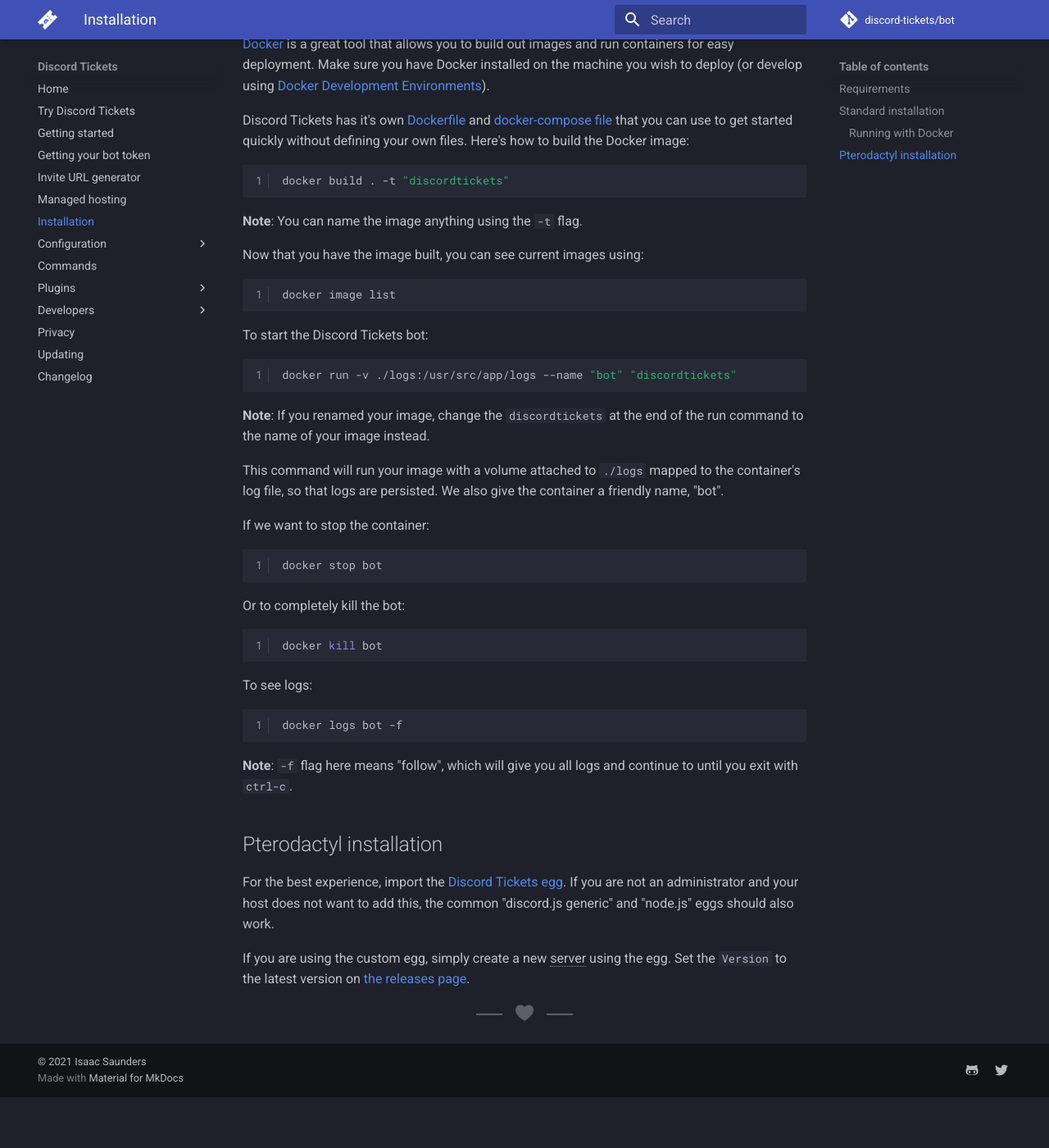
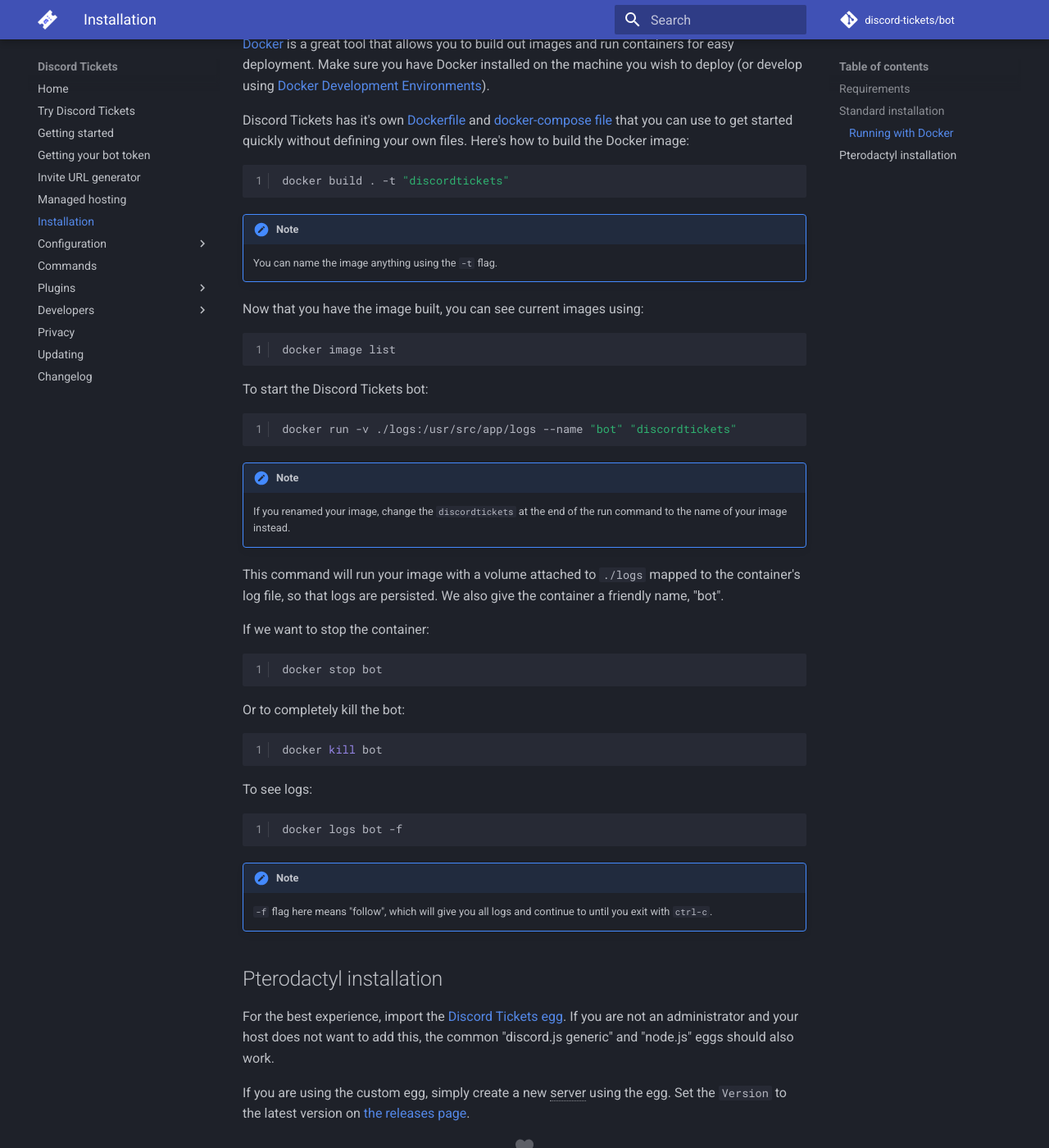
Before and after one commit to discord-tickets/docs, an MkDocs documentation site: the page built from docs/installation.md, in a window 1280 px wide and 1400 px high, scrolled down 1435 px. Shown: the whole window at 82% size. Built offline with MkDocs 1.6.1 and Material for MkDocs 9.7.7, drawn with Linux system fonts in a browser that asks for light colours; emoji names are drawn with the system emoji font; comment, search, counter and statistics services are not loaded; before the commit the page ends 2773 px from its top, so only the background shows below that.

Commit message:
fix: use admonitions

````diff
--- a/docs/installation.md
+++ b/docs/installation.md
@@ -54,7 +54,9 @@
 ```bash
 docker build . -t "discordtickets"
 ```
-**Note**: You can name the image anything using the `-t` flag.
+
+!!! note
+	You can name the image anything using the `-t` flag.
 
 Now that you have the image built, you can see current images using:
 
@@ -68,7 +70,8 @@
 docker run -v ./logs:/usr/src/app/logs --name "bot" "discordtickets"
 ```
 
-**Note**: If you renamed your image, change the `discordtickets` at the end of the run command to the name of your image instead.
+!!! note
+	If you renamed your image, change the `discordtickets` at the end of the run command to the name of your image instead.
 
 This command will run your image with a volume attached to `./logs` mapped to the container's log file, so that logs are persisted. We also give the container a friendly name, "bot".
 
@@ -90,7 +93,8 @@
 docker logs bot -f
 ```
 
-**Note**: `-f` flag here means "follow", which will give you all logs and continue to until you exit with `ctrl-c`.
+!!! note
+	`-f` flag here means "follow", which will give you all logs and continue to until you exit with `ctrl-c`.
 
 
 ## Pterodactyl installation
````
